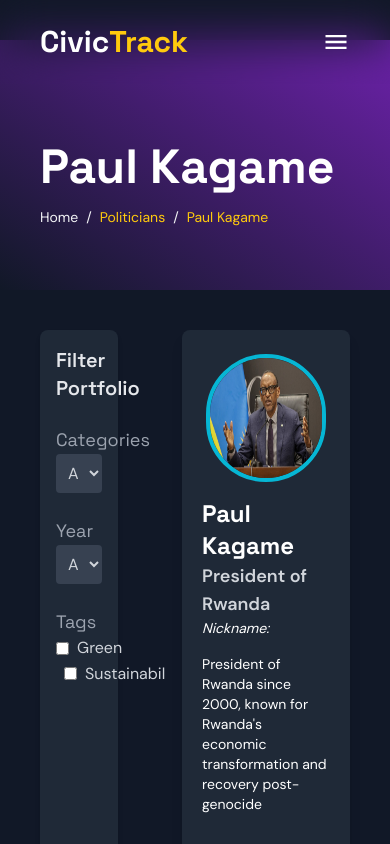
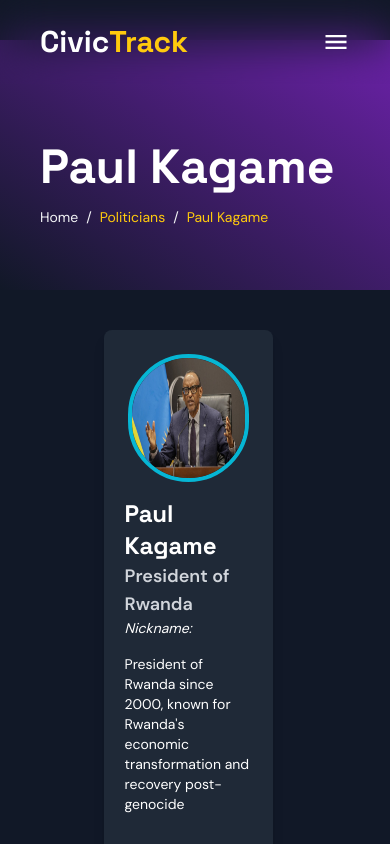
Before and after one commit to CodeGallantX/CivicTrack, a Next.js app: page /politicians/portfolio/1 in a window 390 px wide. Shown: the top 844 px of the page. Built offline with nearby package versions, Linux system fonts and the light colour scheme.

Commit message:
made sidebar hidden in mobile screens

```diff
--- a/app/components/PortfolioFilter.js
+++ b/app/components/PortfolioFilter.js
@@ -31,7 +31,7 @@ const PortfolioFilter = ({ onFilterChange }) => {
   };
 
   return (
-    <div className="w-1/4 p-4 bg-gray-800 rounded-lg shadow-md space-y-6">
+    <div className="w-1/4 hidden lg:block p-4 bg-gray-800 rounded-lg shadow-md space-y-6">
       <h2 className="text-xl font-semibold text-gray-200">Filter Portfolio</h2>
 
       {/* Category Filter */}
```
